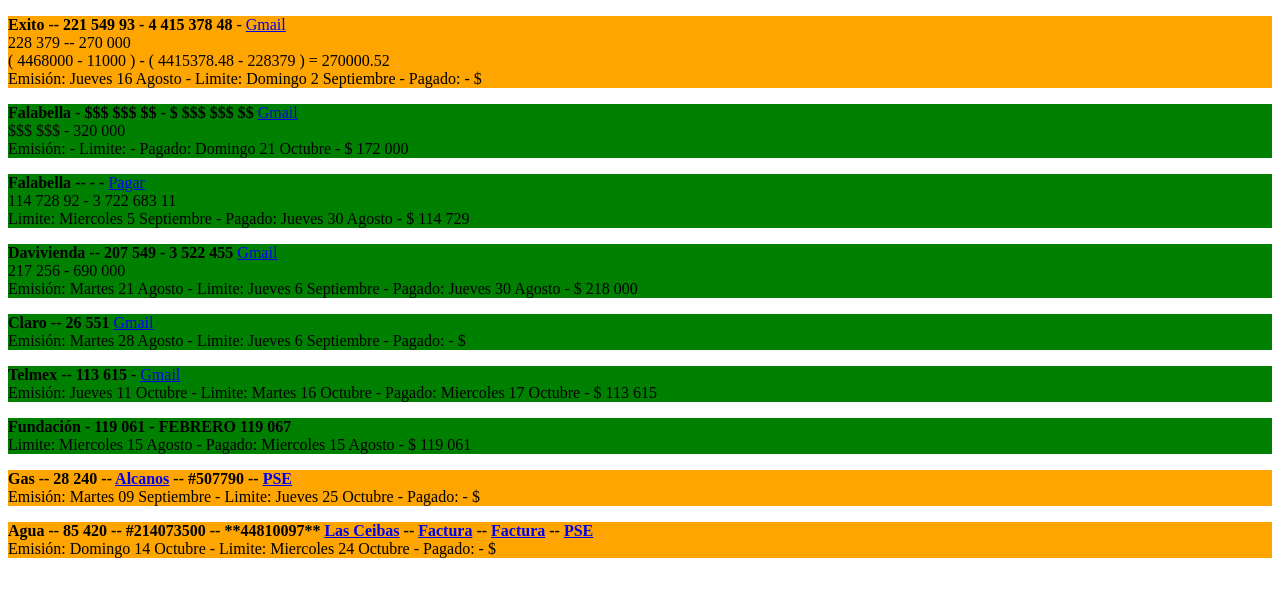
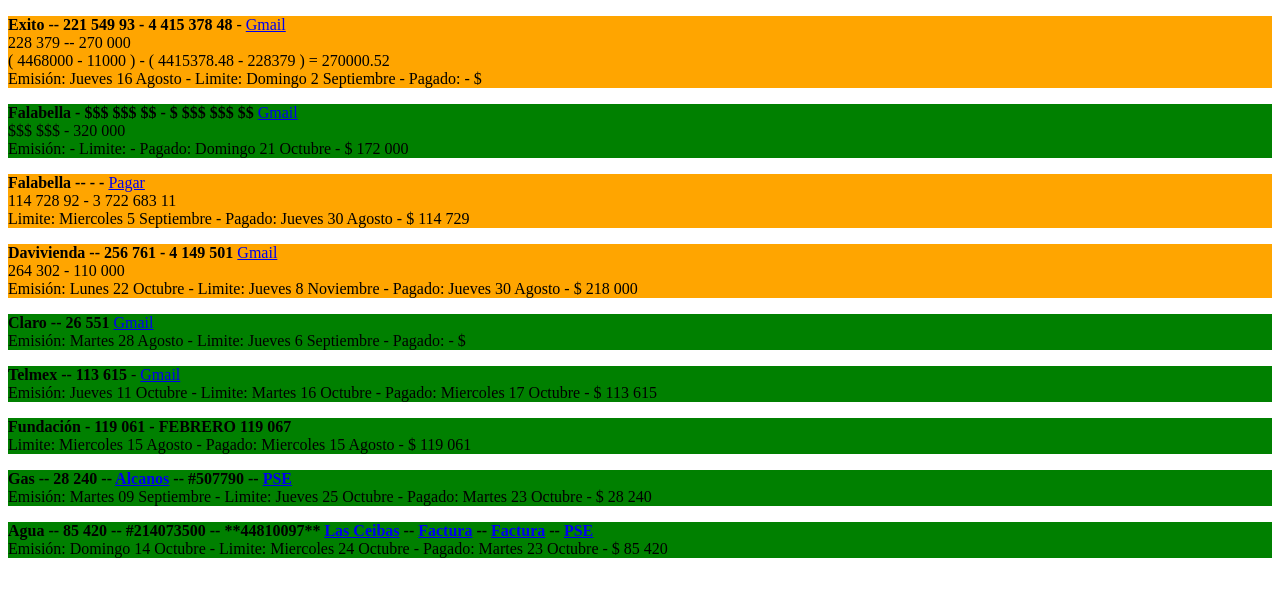
Before and after one commit to Alecsanderdiaz/Recibos, a plain HTML site: page index.html in a window 1280 px wide. Drawn offline with Linux system fonts and the light colour scheme.

Commit message:
Update index.html

```diff
--- a/index.html
+++ b/index.html
@@ -1,10 +1,12 @@
 <!DOCTYPE html>
 <html>
+
 <head>
     <meta charset="UTF-8">
     <title>Recibos Pagar</title>
     <link rel="stylesheet" href="color.css">
 </head>
+
 <body>
 
 
@@ -12,83 +14,70 @@
         <p>
             <b>Exito -- 221 549 93 - 4 415 378 48</b> -
             <a href="https://mail.google.com/mail/u/0/#advanced-search/subject=Tu+extracto+virtual" target="_blank">Gmail</a>
-		<br/>
-		228 379 -- 270 000
-		<br/>
-		( 4468000 - 11000 ) - ( 4415378.48 - 228379 ) = 270000.52
-		<br/>
-		Emisión: Jueves 16 Agosto - Limite: Domingo 2 Septiembre - Pagado:  - $
+            <br/> 228 379 -- 270 000
+            <br/> ( 4468000 - 11000 ) - ( 4415378.48 - 228379 ) = 270000.52
+            <br/> Emisión: Jueves 16 Agosto - Limite: Domingo 2 Septiembre - Pagado: - $
         </p>
     </div>
 
 
 
     <div class="pagado">
-		<p><b>Falabella - $$$ $$$ $$ - $ $$$ $$$ $$ </b><a href="https://mail.google.com/mail/u/0/#advanced-search/subject=Extracto+de+sus+productos" target="_blank">Gmail</a><br/>
-		$$$ $$$ - 320 000
-		<br/>
-		Emisión:  - Limite:  - Pagado: Domingo 21 Octubre - $ 172 000 </p>
+        <p><b>Falabella - $$$ $$$ $$ - $ $$$ $$$ $$ </b><a href="https://mail.google.com/mail/u/0/#advanced-search/subject=Extracto+de+sus+productos" target="_blank">Gmail</a><br/> $$$ $$$ - 320 000
+            <br/> Emisión: - Limite: - Pagado: Domingo 21 Octubre - $ 172 000 </p>
     </div>
 
-	<div class="pagado">
+    <div class="pendiente">
         <p><b>Falabella --  -  - </b><a href="https://bfco.falabelladigital.com/payu/Index.html" target="_blank">Pagar</a>
-		<br/>
-		114 728 92 - 3 722 683 11
-		<br/>
-		Limite: Miercoles 5 Septiembre - Pagado: Jueves 30 Agosto - $ 114 729 </p>
+            <br/> 114 728 92 - 3 722 683 11
+            <br/> Limite: Miercoles 5 Septiembre - Pagado: Jueves 30 Agosto - $ 114 729 </p>
     </div>
 
-	<div class="pagado">
-		<p><b>Davivienda -- 207 549 - 3 522 455 </b><a href="https://mail.google.com/mail/u/0/#advanced-search/subject=Extractos+tarjeta+de+Credito" target="_blank">Gmail</a> <br/>
-		217 256 - 690 000
-		<br/>
-		Emisión: Martes 21 Agosto - Limite: Jueves 6 Septiembre - Pagado: Jueves 30 Agosto -  $ 218 000 </p>
+    <div class="pendiente">
+        <p><b>Davivienda -- 256 761 - 4 149 501 </b><a href="https://mail.google.com/mail/u/0/#advanced-search/subject=Extractos+tarjeta+de+Credito" target="_blank">Gmail</a> <br/> 264 302 - 110 000
+            <br/> Emisión: Lunes 22 Octubre - Limite: Jueves 8 Noviembre - Pagado: Jueves 30 Agosto - $ 218 000 </p>
     </div>
 
 
 
     <div class="pagado">
         <p><b>Claro -- 26 551 </b><a href="https://mail.google.com/mail/u/0/#advanced-search/subject=Factura+Correspondiente+al+mes+de" target="_blank">Gmail</a>
-		<br/>
-		Emisión: Martes 28 Agosto - Limite: Jueves 6 Septiembre - Pagado:  - $  </p>
+            <br/> Emisión: Martes 28 Agosto - Limite: Jueves 6 Septiembre - Pagado: - $ </p>
     </div>
 
     <div class="pagado">
         <p><b>Telmex -- 113 615 </b> - <a href="https://mail.google.com/mail/u/0/#advanced-search/subject=Factura+Claro" target="_blank">Gmail</a>
-		<br/>
-		Emisión: Jueves 11 Octubre - Limite: Martes 16 Octubre - Pagado: Miercoles 17 Octubre - $ 113 615 </p>
+            <br/> Emisión: Jueves 11 Octubre - Limite: Martes 16 Octubre - Pagado: Miercoles 17 Octubre - $ 113 615 </p>
     </div>
 
     <div class="pagado">
         <p><b>Fundación - 119 061 - FEBRERO 119 067</b>
-		<br/>
-		Limite: Miercoles 15 Agosto - Pagado: Miercoles 15 Agosto - $ 119 061 </p>
+            <br/> Limite: Miercoles 15 Agosto - Pagado: Miercoles 15 Agosto - $ 119 061 </p>
     </div>
 
-	<div class="pendiente">
+    <div class="pagado">
         <p><b>Gas -- 28 240 --
 			<a href="http://www.alcanosesp.com" target="_blank">Alcanos</a>
 			-- #507790 --
 			<a href="https://checkout.payulatam.com/invoice-collector/?#/login/40758" target="_blank">PSE</a>
 		</b>
-	<br/>
-		Emisión: Martes 09 Septiembre - Limite: Jueves 25 Octubre - Pagado:  - $  </p>
+            <br/> Emisión: Martes 09 Septiembre - Limite: Jueves 25 Octubre - Pagado: Martes 23 Octubre - $ 28 240 </p>
     </div>
 
 
 
-	<div class="pendiente">
+    <div class="pagado">
         <p><b>Agua -- 85 420 -- #214073500 -- **44810097**
 			<a href="http://www.lasceibas.gov.co/" target="_blank">Las Ceibas</a> --
 			<a href="http://www.lasceibas.gov.co/aplicaciones/factura/factura-ceibasb.php?Periodo=208&NoCuenta=214073500" target="_blank">Factura</a> --
 			<a href="https://oficinavirtualepn.sgsas.co/facturas.aspx" target="_blank">Factura</a> --
-			<a href="https://www.psepagos.co/PSEHostingUI/ShowTicketOffice.aspx?ID=2936" target="_blank">PSE</a>
+			<a href="https://www.psepagos.co/PSEHostingUI/ShowTicketOffice.aspx?ID=5916" target="_blank">PSE</a>
 		</b>
-	<br/>
-		Emisión: Domingo 14 Octubre - Limite: Miercoles 24 Octubre - Pagado:  - $  </p>
+            <br/> Emisión: Domingo 14 Octubre - Limite: Miercoles 24 Octubre - Pagado: Martes 23 Octubre - $ 85 420 </p>
     </div>
 
 
 
 </body>
+
 </html>
```
Lines whose indentation alone changed are shown as unchanged.
